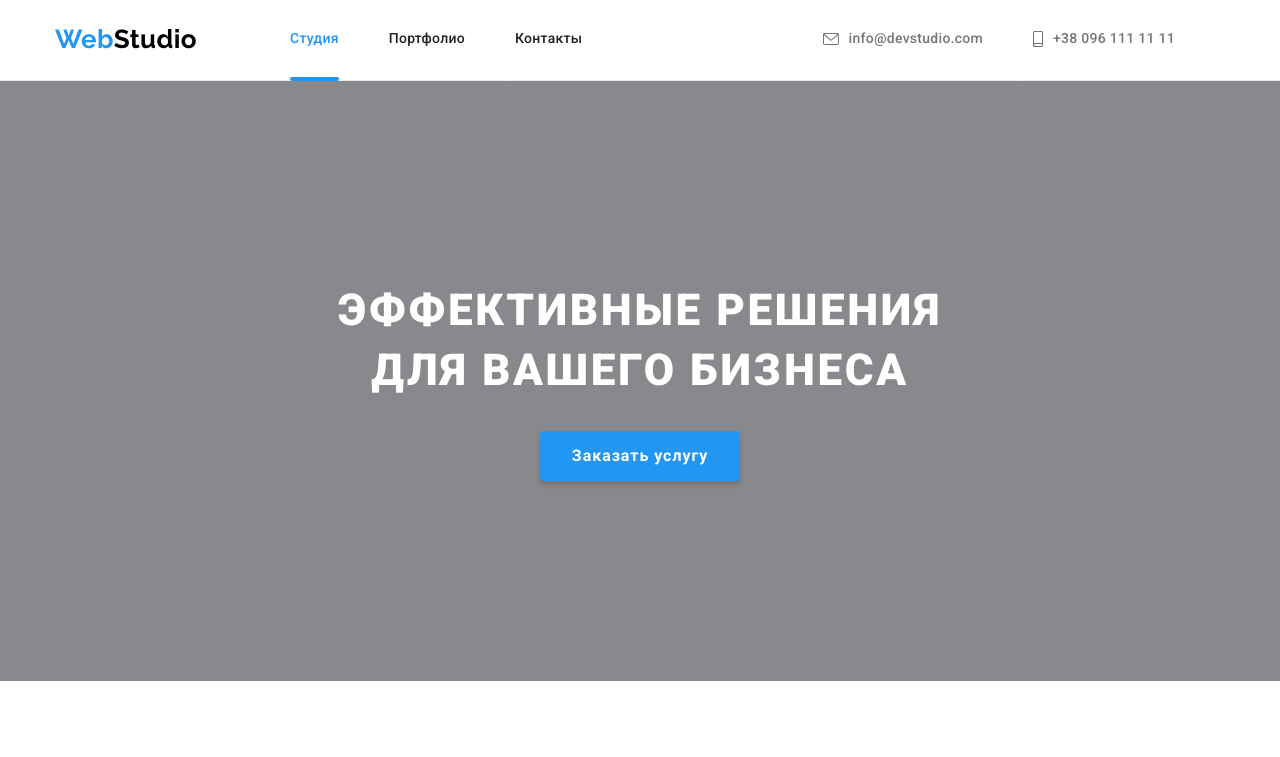
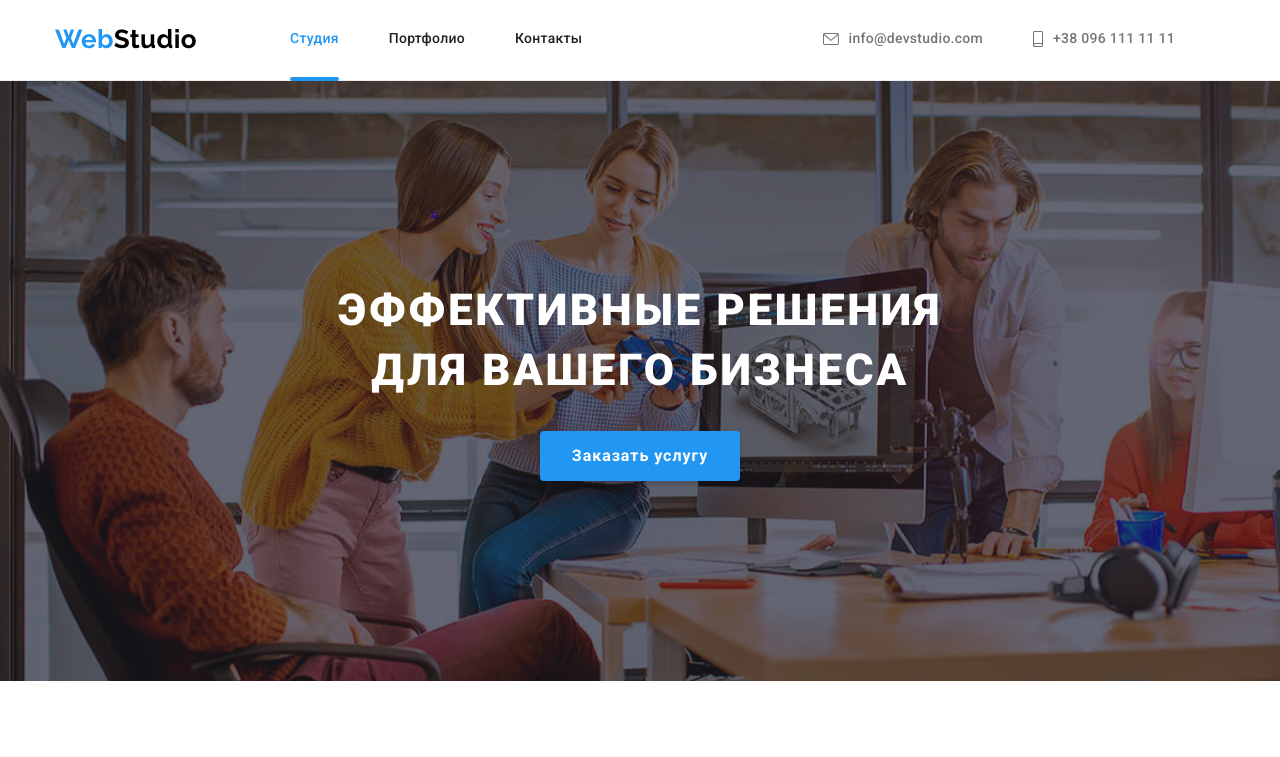
Before and after one commit to MariiaHolovchenko/goit-markup-hw-06, a plain HTML site: page index.html in a window 1280 px wide. Shown: the top 757 px of the page. Drawn offline with nearby package versions, Linux system fonts and the light colour scheme.

Commit message:
правки

```diff
--- a/css/styles.css
+++ b/css/styles.css
@@ -201,7 +201,7 @@ body {
       var(--overlay-hero-bg-color),
       var(--overlay-hero-bg-color)
     ),
-    url(./images/baner.jpg);
+    url(../images/baner.jpg);
   background-size: cover;
 }
 .hero-container {
```
